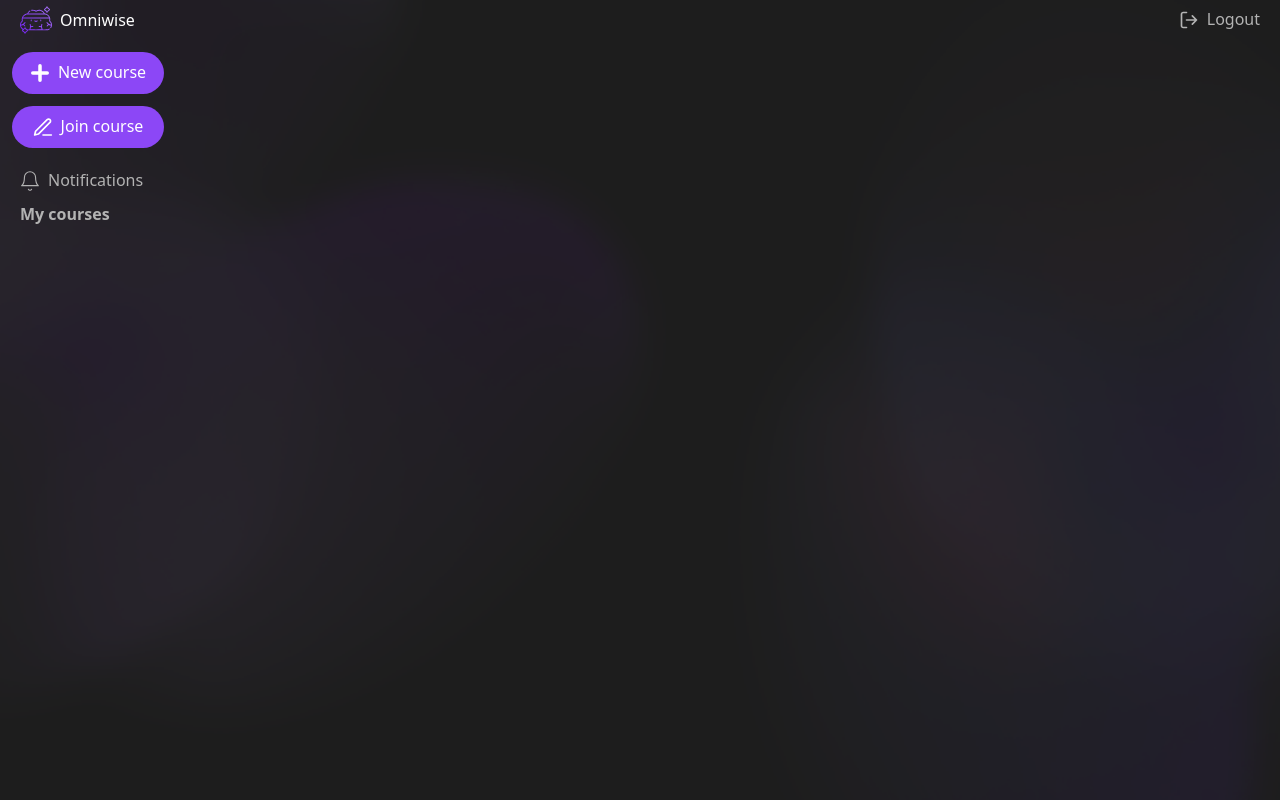
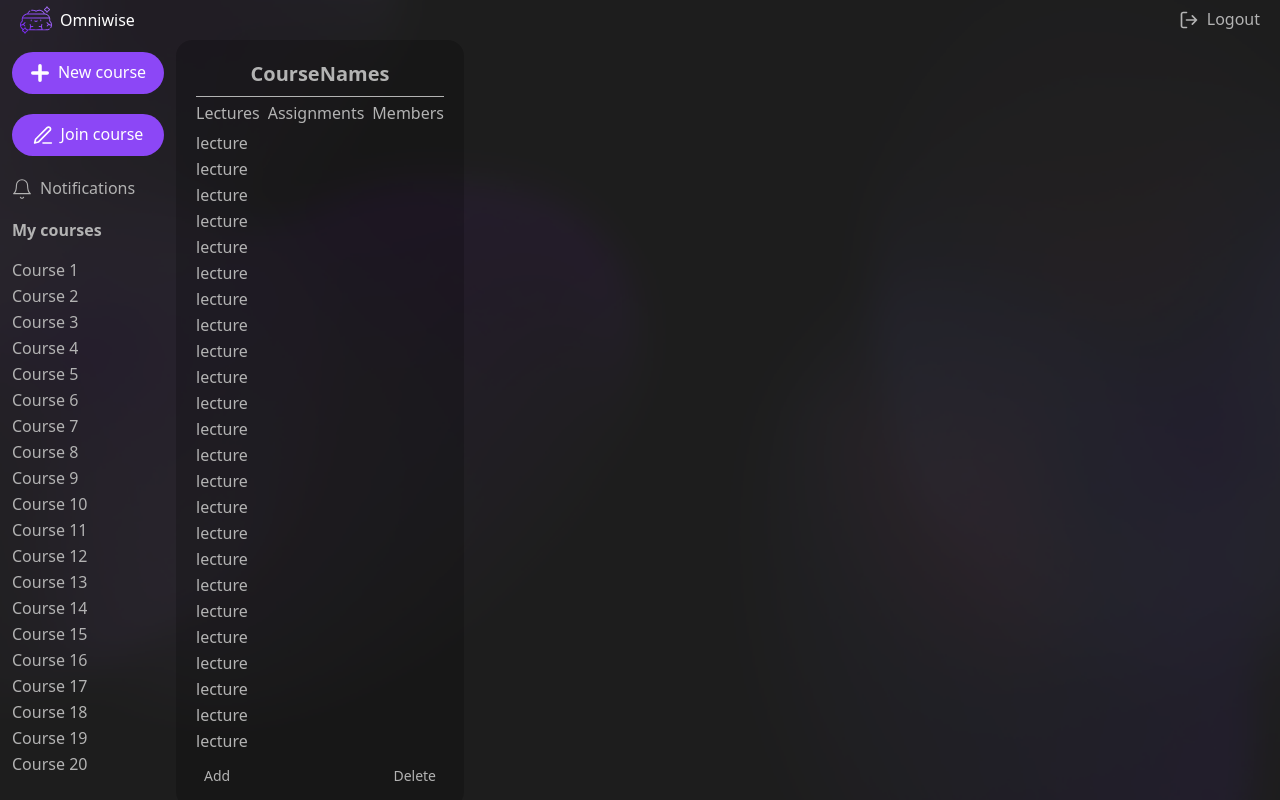
Before and after one commit to Farexx30/omniwise-client-web, a React (Vite) app: page / in a window 1280 px wide. Built offline with nearby package versions, Linux system fonts and the light colour scheme.

Commit message:
Feature and fix: added coursebar, made images in buttons optional and fixed height of sidebar

```diff
--- a/package.json
+++ b/package.json
@@ -13,6 +13,7 @@
     "@tailwindcss/vite": "^4.1.11",
     "react": "^19.1.0",
     "react-dom": "^19.1.0",
+    "tailwind-scrollbar": "^4.0.2",
     "tailwindcss": "^4.1.11"
   },
   "devDependencies": {
--- a/src/App.tsx
+++ b/src/App.tsx
@@ -1,20 +1,19 @@
-import { useEffect, useState, type JSX } from 'react';
 import './App.css'
-import SearchBar from './components/SearchBar'
-import { getAvailableCourses, getEnrolledCourses } from './services/api';
-import useQuery from './hooks/useQuery';
-import Spinner from './components/Spinner';
-import CourseCard from './components/CourseCard';
 import Sidebar from './components/Sidebar';
 import WebHeader from './components/WebHeader';
+import CourseBar from './components/CourseBar';
 
 function App() {
 
- return (
+  return (
     <main>
-      <div className="main-page-background">
-        <WebHeader/>
-        <Sidebar/>
+      <div className="bg-main-page w-screen h-screen bg-center bg-cover fixed inset-0 z-0 overflow-hidden flex flex-col">
+
+        <WebHeader />
+        <div className="flex flex-row h-[calc(100vh-2rem)] w-full">
+          <Sidebar />
+          <CourseBar />
+        </div>
       </div>
     </main>
   )
--- /dev/null
+++ b/src/components/CourseBar.tsx
@@ -0,0 +1,232 @@
+    import TransparentButton from "./TransparentButton"
+
+    const CourseBar = () => {
+        const tabs = ["Lectures", "Assignments", "Members"];
+
+        return (
+            <div className="flex flex-col bg-black/20 rounded-2xl h-full w-72 op-0 bottom-0 left-0 p-5 overflow-y-auto">
+                <span className="font-bold text-xl text-secondary-grey select-none whitespace-nowrap text-ellipsis pb-2 border-b border-secondary-grey border-2/20">
+                    CourseNames
+                </span>
+                <div className="flex justify-between my-1">
+                    {tabs.map((tab) => (
+                        <div>
+                            <TransparentButton
+                                text={tab}
+                            />
+                        </div>
+                    ))}
+                </div>
+                <div className="flex-grow overflow-auto">
+                    <TransparentButton
+                        text="lecture"
+                        />
+                    <TransparentButton
+                        text="lecture"
+                        />
+                    <TransparentButton
+                        text="lecture"
+                        />
+                    <TransparentButton
+                        text="lecture"
+                        />
+                    <TransparentButton
+                        text="lecture"
+                        />
+                    <TransparentButton
+                        text="lecture"
+                        />
+                    <TransparentButton
+                        text="lecture"
+                        />
+                    <TransparentButton
+                        text="lecture"
+                        />
+                    <TransparentButton
+                        text="lecture"
+                        />
+                    <TransparentButton
+                        text="lecture"
+                        />
+                    <TransparentButton
+                        text="lecture"
+                        />
+                    <TransparentButton
+                        text="lecture"
+                        />
+                    <TransparentButton
+                        text="lecture"
+                        />
+                    <TransparentButton
+                        text="lecture"
+                        />
+                    <TransparentButton
+                        text="lecture"
+                        />
+                    <TransparentButton
+                        text="lecture"
+                        />
+                    <TransparentButton
+                        text="lecture"
+                        />
+                    <TransparentButton
+                        text="lecture"
+                        />
+                    <TransparentButton
+                        text="lecture"
+                        />
+                    <TransparentButton
+                        text="lecture"
+                        />
+                    <TransparentButton
+                        text="lecture"
+                        />
+                    <TransparentButton
+                        text="lecture"
+                        />
+                    <TransparentButton
+                        text="lecture"
+                        />
+                    <TransparentButton
+                        text="lecture"
+                        />
+                    <TransparentButton
+                        text="lecture"
+                        />
+                    <TransparentButton
+                        text="lecture"
+                        />
+                    <TransparentButton
+                        text="lecture"
+                        />
+                    <TransparentButton
+                        text="lecture"
+                        />
+                    <TransparentButton
+                        text="lecture"
+                        />
+                    <TransparentButton
+                        text="lecture"
+                        />
+                    <TransparentButton
+                        text="lecture"
+                        />
+                    <TransparentButton
+                        text="lecture"
+                        />
+                    <TransparentButton
+                        text="lecture"
+                        />
+                    <TransparentButton
+                        text="lecture"
+                        />
+                    <TransparentButton
+                        text="lecture"
+                        />
+                    <TransparentButton
+                        text="lecture"
+                        />
+                    <TransparentButton
+                        text="lecture"
+                        />
+                    <TransparentButton
+                        text="lecture"
+                        />
+                    <TransparentButton
+                        text="lecture"
+                        />
+                    <TransparentButton
+                        text="lecture"
+                        />
+                    <TransparentButton
+                        text="lecture"
+                        />
+                    <TransparentButton
+                        text="lecture"
+                        />
+                    <TransparentButton
+                        text="lecture"
+                        />
+                    <TransparentButton
+                        text="lecture"
+                        />
+                    <TransparentButton
+                        text="lecture"
+                        />
+                    <TransparentButton
+                        text="lecture"
+                        />
+                    <TransparentButton
+                        text="lecture"
+                        />
+                    <TransparentButton
+                        text="lecture"
+                        />
+                    <TransparentButton
+                        text="lecture"
+                        />
+                    <TransparentButton
+                        text="lecture"
+                        />
+                    <TransparentButton
+                        text="lecture"
+                        />
+                    <TransparentButton
+                        text="lecture"
+                        />
+                    <TransparentButton
+                        text="lecture"
+                        />
+                    <TransparentButton
+                        text="lecture"
+                        />
+                    <TransparentButton
+                        text="lecture"
+                        />
+                    <TransparentButton
+                        text="lecture"
+                        />
+                    <TransparentButton
+                        text="lecture"
+                        />
+                    <TransparentButton
+                        text="lecture"
+                        />
+                    <TransparentButton
+                        text="lecture"
+                        />
+                    <TransparentButton
+                        text="lecture"
+                        />
+                    <TransparentButton
+                        text="lecture"
+                        />
+                    <TransparentButton
+                        text="lecture"
+                        />
+                    <TransparentButton
+                        text="lecture"
+                        />
+                    <TransparentButton
+                        text="lecture"
+                        />
+                </div>
+                <div className="flex flex-row w-full justify-between px-2 pt-2">
+                    <div>
+                        <TransparentButton
+                            text="Add"
+                            textSize="text-sm"
+                        />
+                    </div>
+                    <div>
+                        <TransparentButton
+                            text="Delete"
+                            textSize="text-sm"
+                        />
+                    </div>
+                </div>
+            </div>
+        )
+    }
+
+    export default CourseBar
--- a/src/components/Sidebar.tsx
+++ b/src/components/Sidebar.tsx
@@ -6,7 +6,8 @@ import TransparentButton from "./TransparentButton";
 
 const Sidebar = () => {
     return (
-        <div className="flex flex-col bg-transparent h-full w-44 op-0 bottom-0 left-0 p-3">
+        <div className="flex flex-col bg-transparent h-full w-44 p-3">
+            <div className="flex flex-col gap-2 mb-4">
                 <ShadowButton
                     iconSrc={plusIcon}
                     text="New course"
@@ -15,14 +16,21 @@ const Sidebar = () => {
                     iconSrc={signupIcon}
                     text="Join course"
                 />
-            <div className="p-2 w-full h-full overflow-hidden">
                 <TransparentButton
                     iconSrc={bell}
                     text="Notifications"
                 />
-                <span className="text-secondary-grey font-semibold select-none mt-2 mb-2 text-left w-full block">
+
+                <span className="text-secondary-grey font-semibold select-none mt-2 text-left w-full block">
                     My courses
                 </span>
+            </div>
+            <div className="flex-1 pr-1 overflow-y-auto">
+
+                {Array.from({ length: 20 }).map((_, i) => (
+                    <TransparentButton key={i} text={`Course ${i + 1}`} />
+                ))}
+
                 {/* TODO: Add here list of courses using transparent button */}
             </div>
         </div>
--- a/src/components/TransparentButton.tsx
+++ b/src/components/TransparentButton.tsx
@@ -1,9 +1,10 @@
 interface TransparentButtonProps {
     iconSrc?: string;
     text: string;
+    textSize?: string;
 }
 
-const TransparentButton = ({ iconSrc, text }: TransparentButtonProps) => {
+const TransparentButton = ({ iconSrc, text, textSize }: TransparentButtonProps) => {
     return (
         <button className="flex items-center bg-transparent w-full cursor-pointer select-none group">
             {iconSrc && (
@@ -14,7 +15,9 @@ const TransparentButton = ({ iconSrc, text }: TransparentButtonProps) => {
                     className="w-5 h-5 mr-2 group-hover:brightness-125 transition"
                 />
             )}
-            <span className="text-secondary-grey pb-0.5 group-hover:brightness-125 transition overflow-hidden whitespace-nowrap text-ellipsis">{text}</span>
+            <span className={`text-secondary-grey pb-0.5 group-hover:brightness-125 transition overflow-hidden whitespace-nowrap text-ellipsis ${textSize}`}>
+                {text}
+            </span>
         </button>
     )
 }
--- a/src/index.css
+++ b/src/index.css
@@ -46,7 +46,7 @@
 
 @layer components {
   .main-page-background {
-    @apply bg-main-page w-full h-screen bg-center bg-cover fixed inset-0 z-0 overflow-hidden ;
+    @apply bg-main-page w-screen h-screen bg-center bg-cover fixed inset-0 z-0 overflow-hidden;
   }
 
   .search-bar {
```
Also changed, not shown: 1 other file (tests, documents, lock files or other folders). Lines whose indentation alone changed are shown as unchanged.
